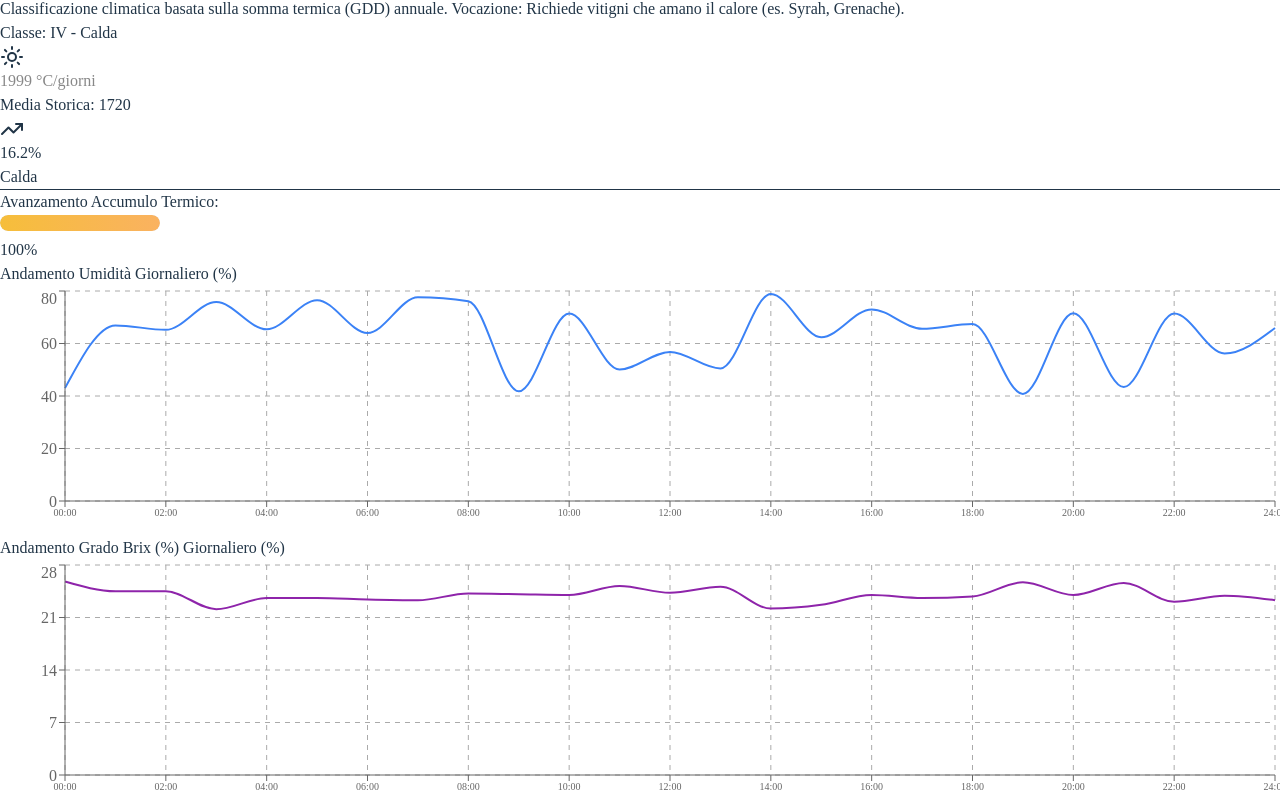
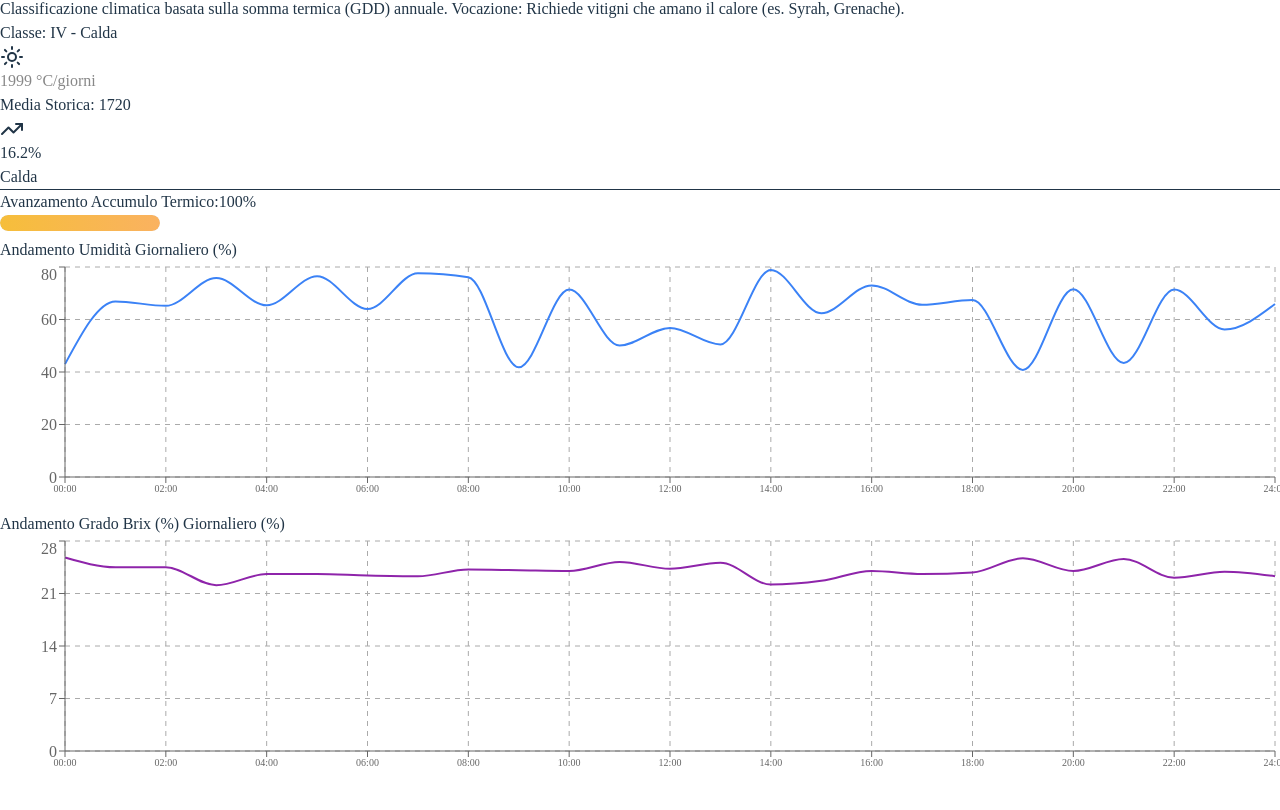
Before and after one commit to RamonaRuoppo/wine-dashboard, a React (Vite) app in the folder wine-dashboard/: page / in a window 1280 px wide. Shown: the part 1656-2466 px from the top of the page. After the commit the page ends 2442 px from the top, so only its background shows below. Built offline with nearby package versions, Linux system fonts and the light colour scheme; sample sign-in values are in the browser's storage.

Commit message:
edit progress bar

```diff
--- a/wine-dashboard/src/components/card/CardFooter.jsx
+++ b/wine-dashboard/src/components/card/CardFooter.jsx
@@ -20,10 +20,12 @@ function CardFooter({
             )}
 
             {progress !== undefined && (
-                <div className="flex flex-col items-center gap-1 mb-4 mt-2" >
-                    <p className="text-xs text-gray-500 dark:text-gray-300 mb-1 w-full">Avanzamento Accumulo Termico:</p>
+                <div className="flex flex-col justify-between gap-1 mt-2" >
+                    <div class="flex justify-between mb-1">
+                        <span class="text-xs text-gray-500 dark:text-gray-300 mb-1 w-full">Avanzamento Accumulo Termico:</span>
+                        <span class="text-xs font-medium text-gray-700 dark:text-white">{Math.min(progress, 100)}%</span>
+                    </div>
                     <progress value={progress} max="100" className="progress-bar w-full" />
-                    <p className="text-xs text-gray-500 dark:text-gray-300 mb-1">{Math.min(progress, 100)}%</p>
                 </div>
             )}
         </>
```
